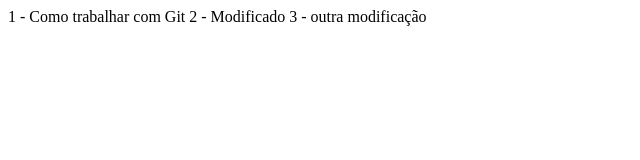
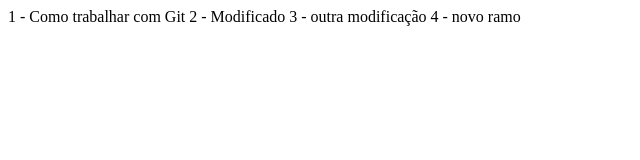
Before and after one commit to netozip/git, a plain HTML site: page index.html in a window 1280 px wide. Shown: the full height of the page, 0-640 px from the left. Drawn offline with Linux system fonts and the light colour scheme.

Commit message:
Sexto commit - novo ramo

```diff
--- a/index.html
+++ b/index.html
@@ -10,5 +10,6 @@
     1 - Como trabalhar com Git
     2 - Modificado
     3 - outra modificação
+    4 - novo ramo
 </body>
 </html>
```
